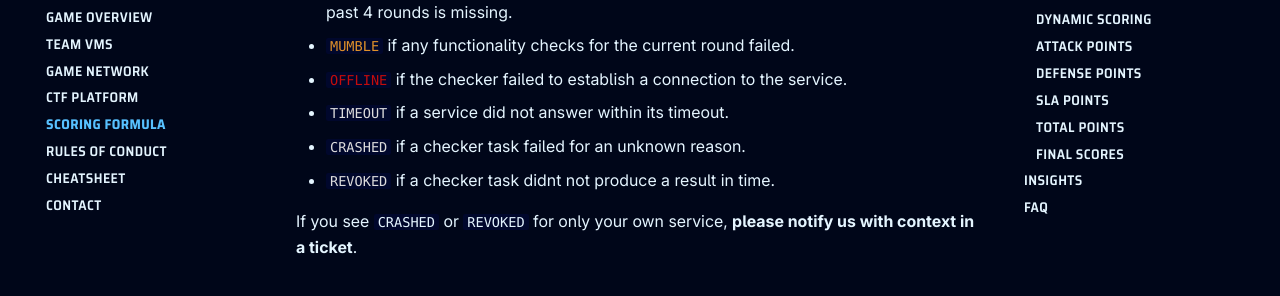
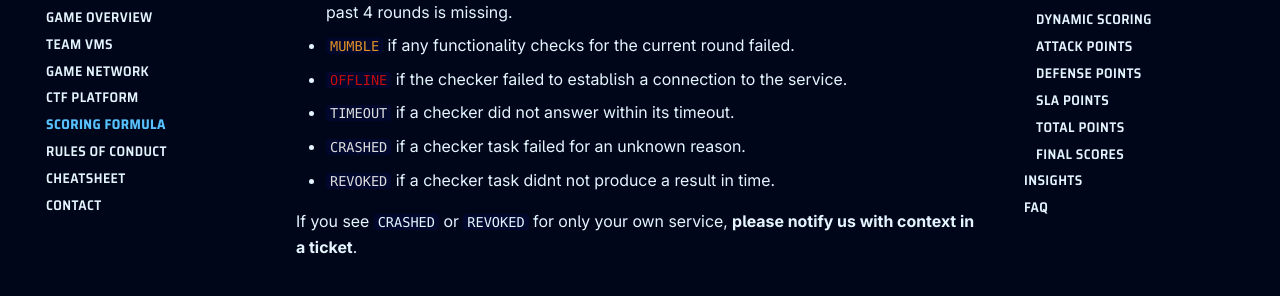
Before and after one commit to Attacking-Lab/ecsc2026-ad-wiki, an MkDocs documentation site: the page built from docs/scoring.md, in a window 1280 px wide and 900 px high, scrolled down 643 px. Shown: the part 158-454 px from the top of the window. Built offline with MkDocs 1.6.1 and Material for MkDocs 9.7.7, drawn with Linux system fonts in a browser that asks for light colours; comment, search, counter and statistics services are not loaded.

Commit message:
Fix TIMEOUT description

```diff
--- a/docs/scoring.md
+++ b/docs/scoring.md
@@ -29,7 +29,7 @@ retrieved, and functionality checks were successful.
   but at least one flag from the past 4 rounds is missing.
 - <span class=hl-mumble>`MUMBLE`</span> if any functionality checks for the current round failed.
 - <span class=hl-offline>`OFFLINE`</span> if the checker failed to establish a connection to the service.
-- <span class=hl-error>`TIMEOUT`</span> if a service did not answer within its timeout.
+- <span class=hl-error>`TIMEOUT`</span> if a checker did not answer within its timeout.
 - <span class=hl-error>`CRASHED`</span> if a checker task failed for an unknown reason.
 - <span class=hl-error>`REVOKED`</span> if a checker task didnt not produce a result in time.
 
```
